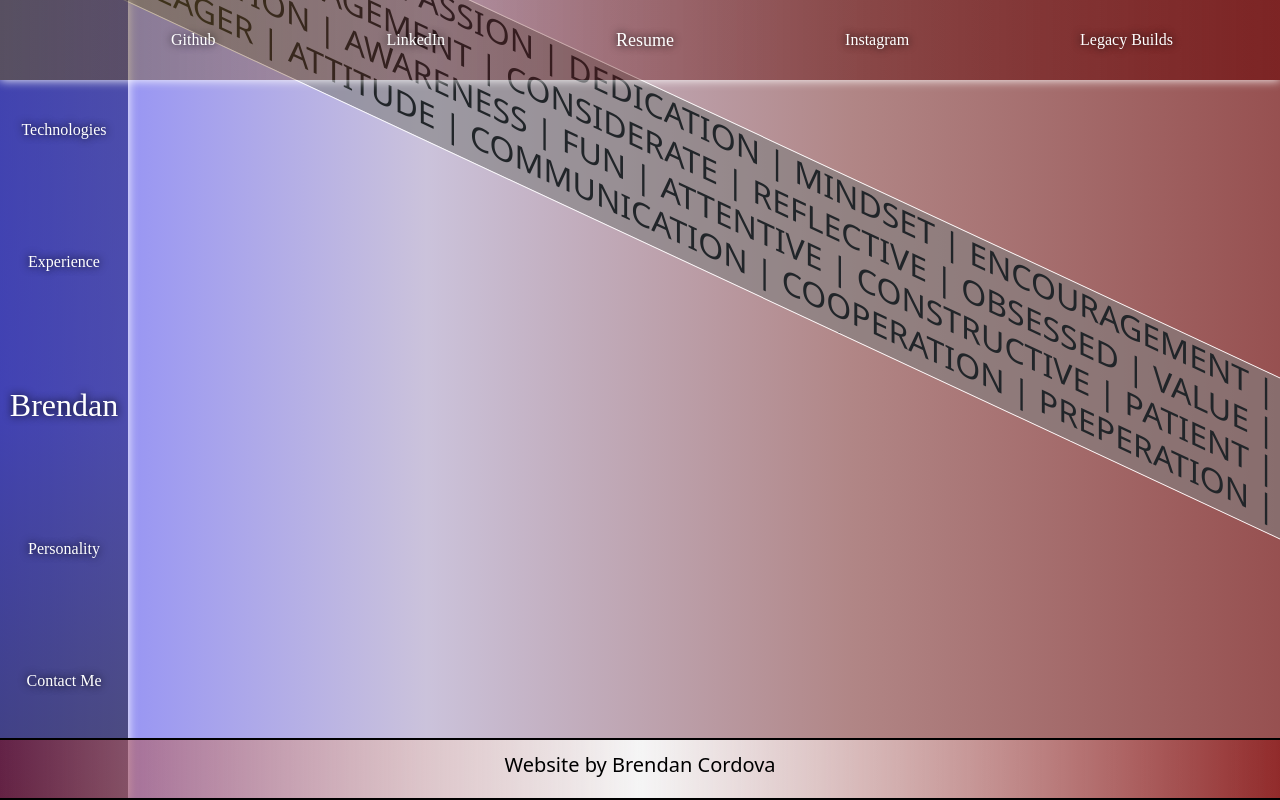
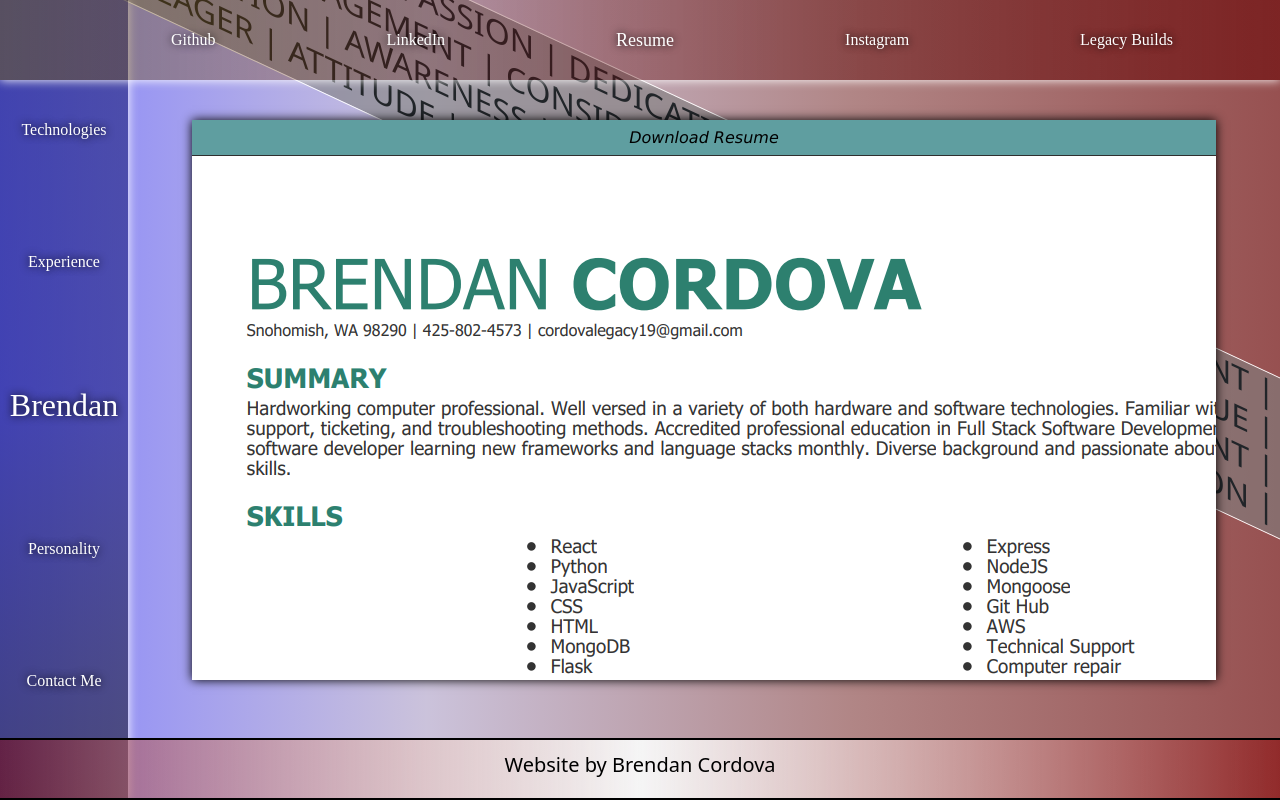
Before and after one commit to cordovalegacy/portfolio, a React (Create React App) app in the folder client/: page /portfolio/resume in a window 1280 px wide. Built offline with nearby package versions, Linux system fonts and the light colour scheme.

Commit message:
Optimzied for laptop and desktop

```diff
--- a/client/src/App.css
+++ b/client/src/App.css
@@ -6,7 +6,7 @@
         padding: 0;
     }
 
-    html{
+    html {
         width: 100%;
         height: fit-content;
         overflow-y: scroll;
@@ -233,7 +233,8 @@
         overflow: hidden;
         height: 10em;
     }
-/*
+
+    /*
     .block-2 {
         outline: 1px solid white;
         display: flex;
@@ -514,26 +515,24 @@
         display: flex;
         flex-direction: column;
         align-items: center;
-        gap: 10px;
         width: 50em;
-        min-height: 42em;
-        height: fit-content;
         position: relative;
         box-shadow: 0px 0px 10px 0px red;
-        overflow: hidden;
+        overflow-y: scroll;
+        padding: 2%;
+        min-height: 70vh;
     }
 
     .personality-body {
-        z-index: 1;
         background: linear-gradient(to right, silver, whitesmoke, white, whitesmoke, whitesmoke, white, whitesmoke, silver);
         width: 90%;
         border: 2px double black;
         position: absolute;
         height: fit-content;
-        min-height: 15em;
-        top: 25%;
+        top: 40%;
         border-radius: 5px;
         box-shadow: 0px 0px 15px 0px black;
+        padding: 1%;
     }
 
     .personality-row {
@@ -696,17 +695,17 @@
         cursor: pointer;
     }
 
-    #trifold-text-1:hover{
+    #trifold-text-1:hover {
         text-decoration: 1px gray underline;
         transition: 1s;
     }
 
-    #trifold-text-2:hover{
+    #trifold-text-2:hover {
         text-decoration: 1px gray underline;
         transition: 1s;
     }
 
-    #trifold-text-3:hover{
+    #trifold-text-3:hover {
         text-decoration: 1px gray underline;
         transition: 2s;
     }
@@ -735,7 +734,7 @@
         width: 100%;
     }
 
-    .experience-open-tabs{
+    .experience-open-tabs {
         background-color: rgb(237, 237, 237);
         width: 100%;
         height: 70vh;
@@ -743,125 +742,126 @@
         box-shadow: 0px 0px 5px gray;
         margin: auto;
         padding: 15px;
-        font-family:'Times New Roman', Times, serif;
+        font-family: 'Times New Roman', Times, serif;
+        overflow-y: scroll;
     }
 
-    .experience-link{
+    .experience-link {
         color: darkred;
     }
 
-    .experience-link-misc{
+    .experience-link-misc {
         color: purple;
         margin-left: -2.5em;
     }
 
-    .experience-tab-header{
+    .experience-tab-header {
         text-decoration: underline;
         font-family: 'Lucida Sans', 'Lucida Sans Regular', 'Lucida Grande', 'Lucida Sans Unicode', Geneva, Verdana, sans-serif;
         text-shadow: 0px 0px 2px gray;
         font-size: 1.2em;
     }
 
-    #tab-header-one{
+    #tab-header-one {
         color: rgb(44, 44, 243);
     }
 
-    #tab-header-two{
+    #tab-header-two {
         color: goldenrod;
     }
 
-    #tab-header-three{
+    #tab-header-three {
         color: rebeccapurple;
     }
 
-    .profession-tab{
+    .profession-tab {
         display: flex;
         justify-content: space-evenly;
         padding: 10px;
     }
 
-    .profession-col-dojo{
+    .profession-col-dojo {
         max-width: 25%;
         font-size: 15px;
         padding: 5px;
     }
 
-    .profession-col-lb{
+    .profession-col-lb {
         max-width: 25%;
         font-size: 15px;
         padding: 5px;
     }
 
-    .profession-col-misc{
+    .profession-col-misc {
         margin: 25px auto;
         max-width: 25%;
         font-size: 15px;
         padding: 5px;
     }
 
-    .col-sub-head{
+    .col-sub-head {
         color: purple;
         text-shadow: 0px 0px 5px darkgoldenrod;
     }
 
-    .col-sub-head-misc{
+    .col-sub-head-misc {
         color: purple;
         text-shadow: 1px 1px 5px black;
         font-weight: bolder;
     }
 
-    .profession-col-dojo ul{
+    .profession-col-dojo ul {
         text-shadow: 0px 0px 2px gray;
         padding: 20px 5px 20px 20px;
         background-color: whitesmoke;
-        list-style:circle;
+        list-style: circle;
         box-shadow: 0px 0px 5px darkred;
     }
 
-    .profession-col-lb ul{
+    .profession-col-lb ul {
         text-shadow: 0px 0px 2px gray;
         padding: 20px 5px 20px 20px;
         background-color: whitesmoke;
-        list-style:circle;
+        list-style: circle;
         box-shadow: 0px 0px 5px darkgoldenrod;
     }
 
-    .profession-col-misc ul{
+    .profession-col-misc ul {
         color: rebeccapurple;
         text-shadow: 0px 0px 2px gray;
         padding: 20px 5px 20px 20px;
-        list-style:circle;
+        list-style: circle;
     }
 
-    .col-experience-description-dojo{
+    .col-experience-description-dojo {
         text-shadow: 0px 0px 2px gray;
         padding: 5px;
         background-color: whitesmoke;
         box-shadow: 0px 0px 5px darkred;
     }
 
-    .col-experience-description-lb{
+    .col-experience-description-lb {
         text-shadow: 0px 0px 2px gray;
         padding: 5px;
         background-color: whitesmoke;
         box-shadow: 0px 0px 5px darkgoldenrod;
     }
 
-    .col-experience-description-misc{
+    .col-experience-description-misc {
         text-shadow: 0px 0px 2px gray;
         padding: 5px;
         background-color: whitesmoke;
         box-shadow: 0px 0px 5px purple;
     }
 
-    .experience-pic-layout{
+    .experience-pic-layout {
         display: flex;
         flex-wrap: wrap;
         justify-content: center;
         align-items: center;
     }
 
-    .experience-project-layout{
+    .experience-project-layout {
         display: flex;
         flex-direction: column;
         justify-content: center;
@@ -869,21 +869,21 @@
         gap: 5px;
     }
 
-    .proj-pic{
+    .proj-pic {
         width: 60%;
         border: 2px solid gray;
         box-shadow: 0px 0px 5px gray;
         border-radius: 10px;
     }
 
-    .proj-pic:hover{
+    .proj-pic:hover {
         opacity: 0.9;
         transform: scale(1.5);
         transition: 500ms;
         border: 1px solid goldenrod;
     }
 
-    .experience-pic-layout a img{
+    .experience-pic-layout a img {
         width: 4.75em;
         height: 5em;
         margin: 2px;
@@ -892,7 +892,7 @@
         border: 2px solid gray;
     }
 
-    .experience-pic-layout a img:hover{
+    .experience-pic-layout a img:hover {
         opacity: 0.9;
         transform: scale(1.5);
         transition: 500ms;
@@ -900,6 +900,34 @@
     }
 
     /* PERSONALITY SECTION END */
+    /* RESUME SECTION START */
+
+    .resume-container {
+        height: 70vh;
+        overflow-y: scroll;
+        box-shadow: 0px 0px 10px black;
+    }
+
+    #downloading-resume{
+        width: 100%;
+        background-color: cadetblue;
+        border: none;
+        padding: 5px;
+    }
+
+    #downloading-resume a {
+        text-decoration: none;
+        color: black;
+        font-style: italic;
+        font-family:'Lucida Sans', 'Lucida Sans Regular', 'Lucida Grande', 'Lucida Sans Unicode', Geneva, Verdana, sans-serif;
+    }
+
+    #downloading-resume:hover{
+        background-color: skyblue;
+        opacity: 0.9;
+    }
+
+    /* RESUME SECTION END */
     /* GLOBAL SECTION START */
 
     @keyframes shake {
--- a/client/src/App.js
+++ b/client/src/App.js
@@ -7,23 +7,9 @@ import Technologies from './components/technologies';
 import ContactMe from './components/contact_me';
 import Experience from './components/experience';
 import Personality from './components/personality';
-import { warning } from '@remix-run/router';
+import Resume from './components/resume';
 
 function App() {
-
-  const [fullName, setFullName] = useState("");
-  const [company, setCompany] = useState("");
-  const [emailAddress, setEmailAddress] = useState("");
-  const [message, setMessage] = useState("");
-
-  const getResume = () => {
-    console.log('Downloading Resume');
-    // document.getElementById("resume-alert").style.display = "flex"
-  }
-
-  const closeAlert = () => {
-    document.getElementById("resume-alert").style.display = "none"
-  }
 
   const showSources = (e) => {
     document.getElementById("footer-sources").style.display = "flex"
@@ -48,39 +34,6 @@ function App() {
     document.querySelector('h5').style.display = "block"
   }
 
-  const openContactMeForm = (e) => {
-    document.getElementById("contact-me-alert-form").style.display = "flex"
-    document.getElementById("resume-alert-top").style.display = "none"
-  }
-
-  const closeForm = (e) => {
-    document.getElementById("resume-alert").style.display = "none"
-  }
-
-  // const submitHandler = (e) => {
-  //   e.preventDefault();
-
-  //   const contactForm = {
-  //     fullName,
-  //     company,
-  //     emailAddress,
-  //     message
-  //   }
-  //   if (fullName && company && emailAddress && message) {
-  //     emailjs.send('service_id', 'Portfolio', contactForm, 'LW4RMYIvhRvf0Fz9c')
-  //       .then((res) => {
-  //         closeForm();
-  //         console.log("Success!", res.data);
-  //       }, (err) => {
-  //         console.log("Email was not sent", err);
-  //       });
-  //   } else {
-  //     const warning = document.getElementById('resume-warning');
-  //     warning.innerText = "Please complete the form to submit message";
-  //     warning.style.color = "red";
-  //   }
-  // }
-
   return (
     <BrowserRouter>
       <div className='App-container'>
@@ -95,7 +48,7 @@ function App() {
           <nav className='top-nav'>
             <a href='https://github.com/cordovalegacy?tab=repositories'>Github</a>
             <a href='https://www.linkedin.com/in/brendan-cordova-2874011ba/'>LinkedIn</a>
-            <a href='resume.png' id='download-button' onClick={getResume} download>Resume</a>
+            <Link to="/portfolio/resume" id='download-button'>Resume</Link>
             <a href='https://www.instagram.com/legacybuildspc/?next=%2F'>Instagram</a>
             <a href='http://legacybuildspc.com'>Legacy Builds</a>
           </nav>
@@ -135,6 +88,7 @@ function App() {
               <Route path='/portfolio/experience' element={<Experience />} />
               <Route path='/portfolio/personality' element={<Personality />} />
               <Route path='/portfolio/contact' element={<ContactMe />} />
+              <Route path='/portfolio/resume' element={<Resume />} />
             </Routes>
           </div>
         </div>
@@ -163,8 +117,8 @@ function App() {
             <p className='footer-links'><a target="_blank" href="https://icons8.com/icon/fYIVCtGl787B/ninja">| Ninja |</a></p>
             <p className='footer-links'><a target="_blank" href="https://icons8.com/icon/XXGiIxpBslLo/hammer-and-pick">| Hammer and Pick |</a></p>
             <p className='footer-links'><a target="_blank" href="https://icons8.com/icon/UFXRpPFebwa2/mysql-logo">| MySQL Logo |</a></p>
-            <p className='footer-links'><a target="_blank" href="https://icons8.com/icon/qZYHC6vOz8sc/gitlab"></a>| Gitlab |</p>
-            <p className='footer-links'><a target="_blank" href="https://icons8.com/icon/69454/heroku"></a>| Heroku |</p>
+            <p className='footer-links'><a target="_blank" href="https://icons8.com/icon/qZYHC6vOz8sc/gitlab">| Gitlab |</a></p>
+            <p className='footer-links'><a target="_blank" href="https://icons8.com/icon/69454/heroku">| Heroku |</a></p>
           </div>
         </footer>
       </div>
--- /dev/null
+++ b/client/src/components/resume.js
@@ -0,0 +1,13 @@
+import React from "react";
+import RESUME from '../img/resume.png';
+
+const Resume = () => {
+    return (
+        <div className="resume-container">
+            <button id="downloading-resume"><a href={RESUME} download>Download Resume</a></button>
+            <img src={RESUME} alt="Brendan Cordova Resume" id="resume" />
+        </div>
+    )
+}
+
+export default Resume;
```
Also changed, not shown: client/src/components/experience.js (+3 -15 lines), client/src/img/resume.png (added).
